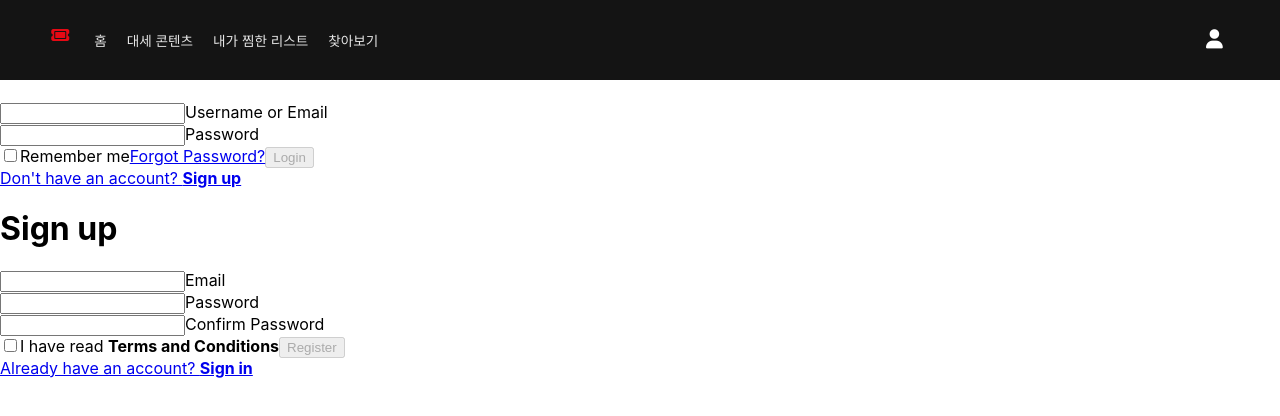
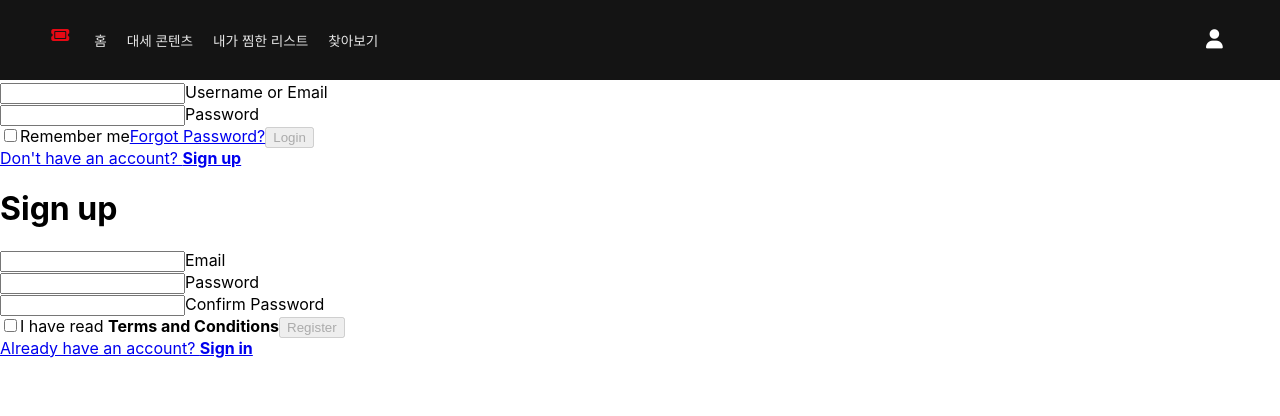
Before and after one commit to seg7577/WSD-Assignment-02-m._.se0k-github.io, a React (Create React App) app: page /signin in a window 1280 px wide. Shown: the top 416 px of the page. Built offline with nearby package versions, Linux system fonts and the light colour scheme.

Commit message:
[design] pargin, padding 및 상하좌우 여백 제거

```diff
--- a/src/App/components/home/Home.css
+++ b/src/App/components/home/Home.css
@@ -1,14 +1,15 @@
 #app {
-    width: 95vw;
-    height: 95vh;
-    overflow-x: hidden;
-    margin: auto;
-    background: #202020;
-    border-radius: 15px;
-    padding: 20px;
-    box-shadow: 0px 10px 20px rgba(0, 0, 0, 0.2);
-    animation: appAppear 1s ease-in-out;
-  }
+  width: 100vw; /* 뷰포트 전체 너비 사용 */
+  height: 100vh; /* 뷰포트 전체 높이 사용 */
+  overflow-x: hidden;
+  margin: 0; /* 자동 여백 제거 */
+  padding: 0; /* 내부 여백 제거 */
+  background: #202020;
+  border-radius: 0; /* 테두리 모양 제거 (필요 시) */
+  box-shadow: none; /* 박스 그림자 제거 (필요 시) */
+  animation: appAppear 1s ease-in-out;
+}
+
 
   @keyframes appAppear {
     0% {
@@ -22,7 +23,7 @@
   }
 
   #container {
-    padding: 10px;
+    padding: 0px;
     background: rgba(255, 255, 255, 0.05);
     border-radius: 10px;
   }
--- a/src/App/components/home/main/HomeMain.css
+++ b/src/App/components/home/main/HomeMain.css
@@ -1,9 +1,11 @@
 .home {
-    max-width: 1200px;
-    margin: 0 auto;
-    padding: 20px;
-    animation: fadeIn 1.5s ease-in-out;
-  }
+  width: 100%; /* 전체 화면 너비 */
+  max-width: none; /* 최대 너비 제한 해제 */
+  margin: 0; /* 좌우 여백 제거 */
+  padding: 0; /* 내부 여백 제거 */
+  animation: fadeIn 1.5s ease-in-out;
+
+
 
   @keyframes fadeIn {
     0% {
@@ -34,3 +36,4 @@
     transition: transform 0.3s ease;
     box-shadow: 0 4px 20px rgba(255, 255, 255, 0.2);
   }
+}
```
